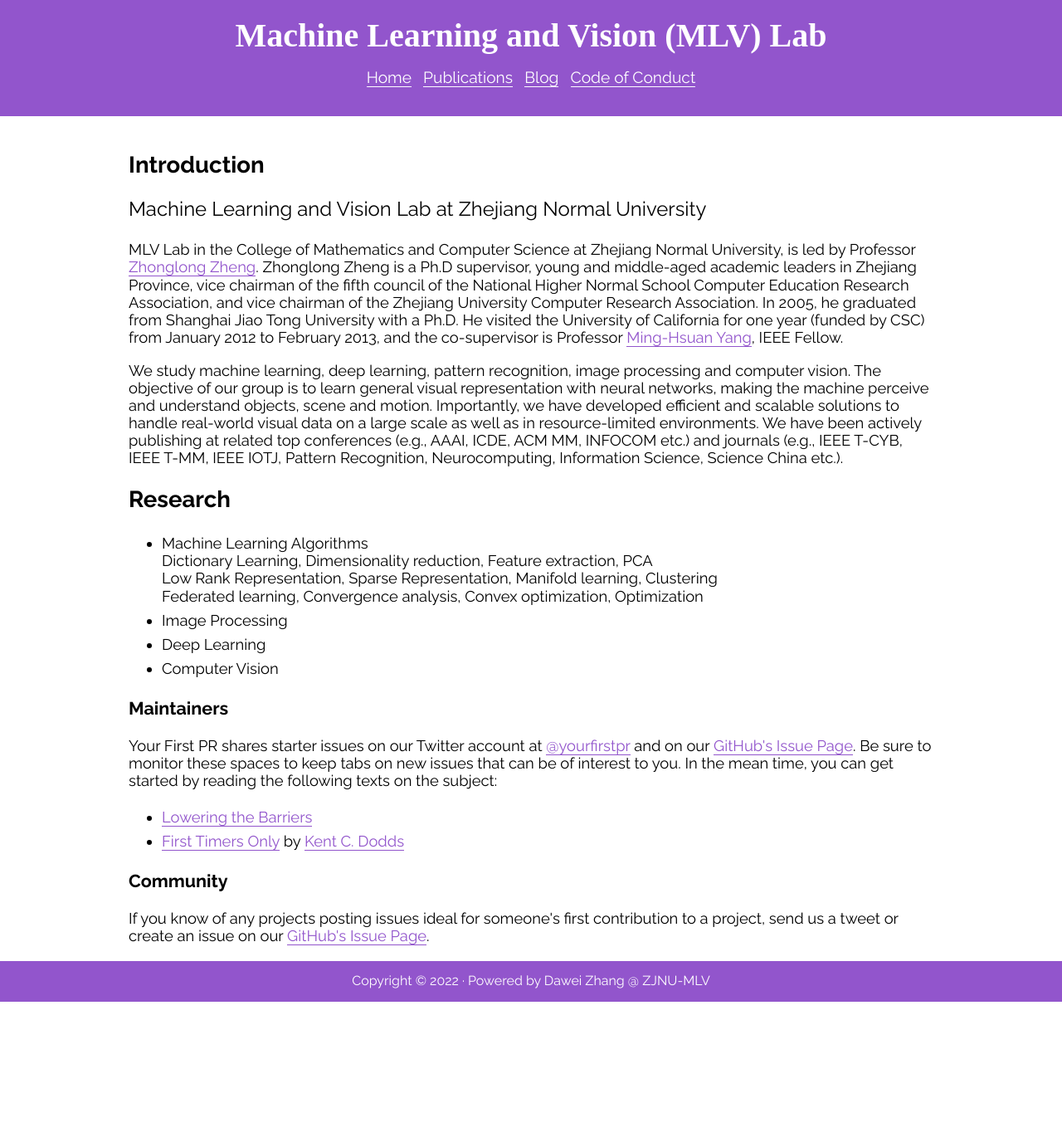
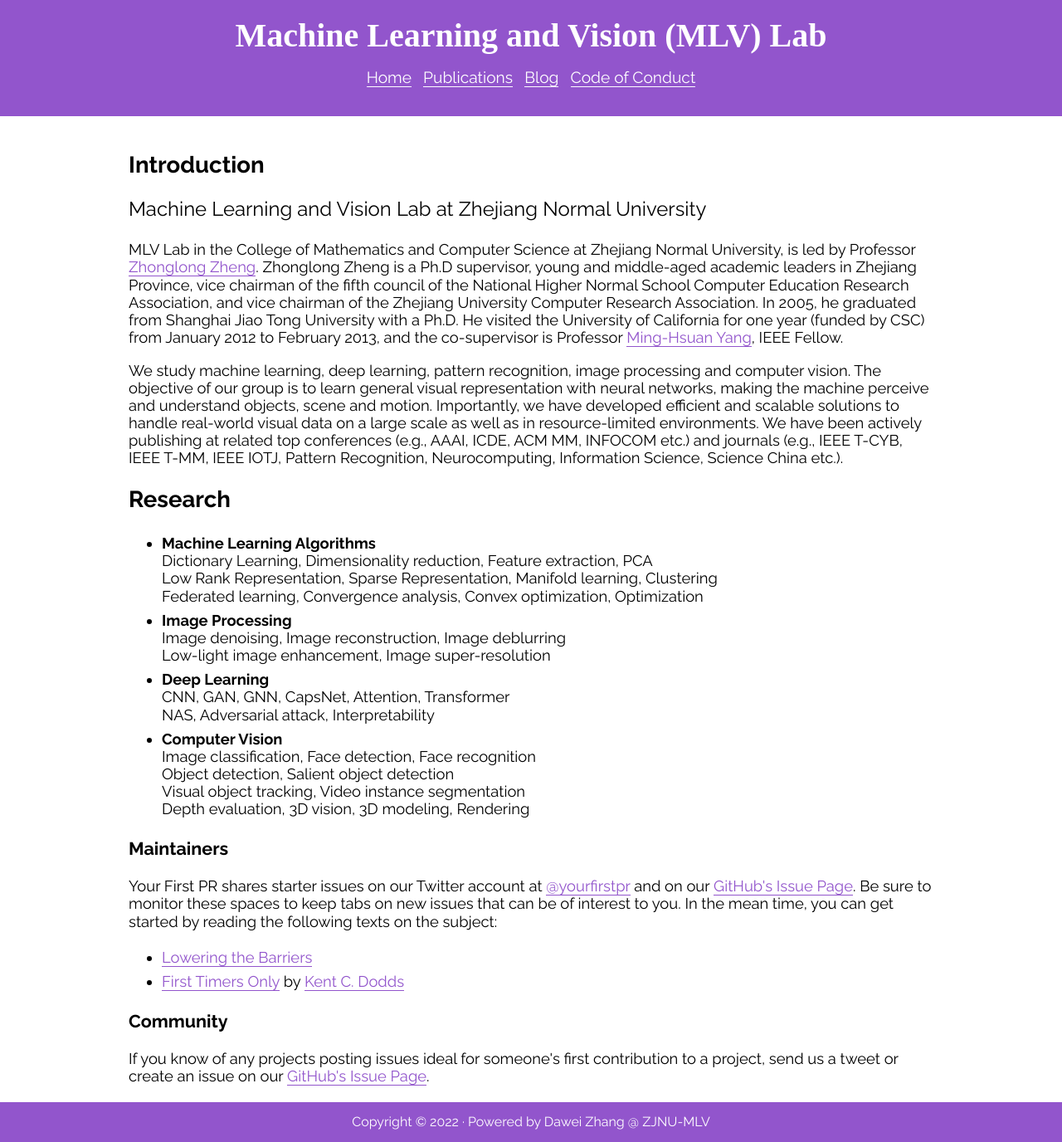
Before and after one commit to ZJNU-MLV-Lab/ZJNU-MLV-Lab.github.io, a Jekyll site: the page built from index.html, in a window 1280 px wide. Shown: the whole page at 83% size. Built offline with Jekyll 4.4.1, drawn with Linux system fonts in a browser that asks for light colours; nearby versions of some CDN libraries; some web fonts are replaced; before the commit the page ends 1207 px from its top, so only the background shows below that.

Commit message:
Update index.html

```diff
--- a/index.html
+++ b/index.html
@@ -21,14 +21,25 @@
     <h2>Research</h2>
     <p>
       <ul>
-        <li> Machine Learning Algorithms <br>
+        <li> <b>Machine Learning Algorithms</b> <br>
           Dictionary Learning, Dimensionality reduction, Feature extraction, PCA  <br>
           Low Rank Representation, Sparse Representation, Manifold learning, Clustering  <br>
           Federated learning, Convergence analysis, Convex optimization, Optimization
 
-        <li> Image Processing
-        <li> Deep Learning
-        <li> Computer Vision
+        <li> <b>Image Processing </b> <br>
+          Image denoising, Image reconstruction, Image deblurring  <br>
+          Low-light image enhancement, Image super-resolution
+
+        <li> <b>Deep Learning </b> <br>
+          CNN, GAN, GNN, CapsNet, Attention, Transformer <br>
+          NAS, Adversarial attack, Interpretability
+
+        <li> <b>Computer Vision  </b> <br>
+          Image classification, Face detection, Face recognition  <br>
+          Object detection, Salient object detection  <br>
+          Visual object tracking, Video instance segmentation  <br>
+          Depth evaluation, 3D vision, 3D modeling, Rendering
+
       </ul>
     </p>
     <h3>Maintainers</h3>
```
